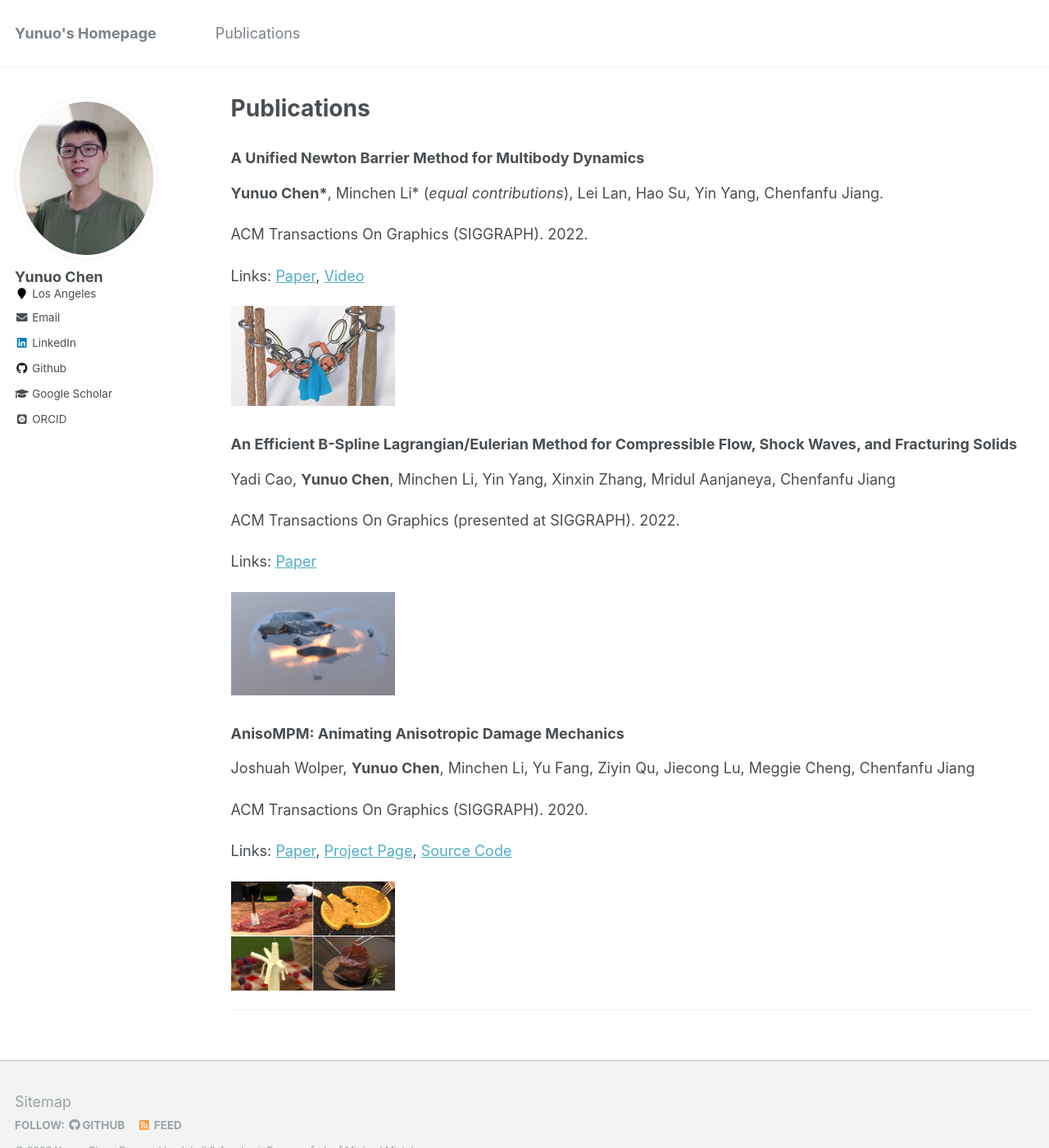
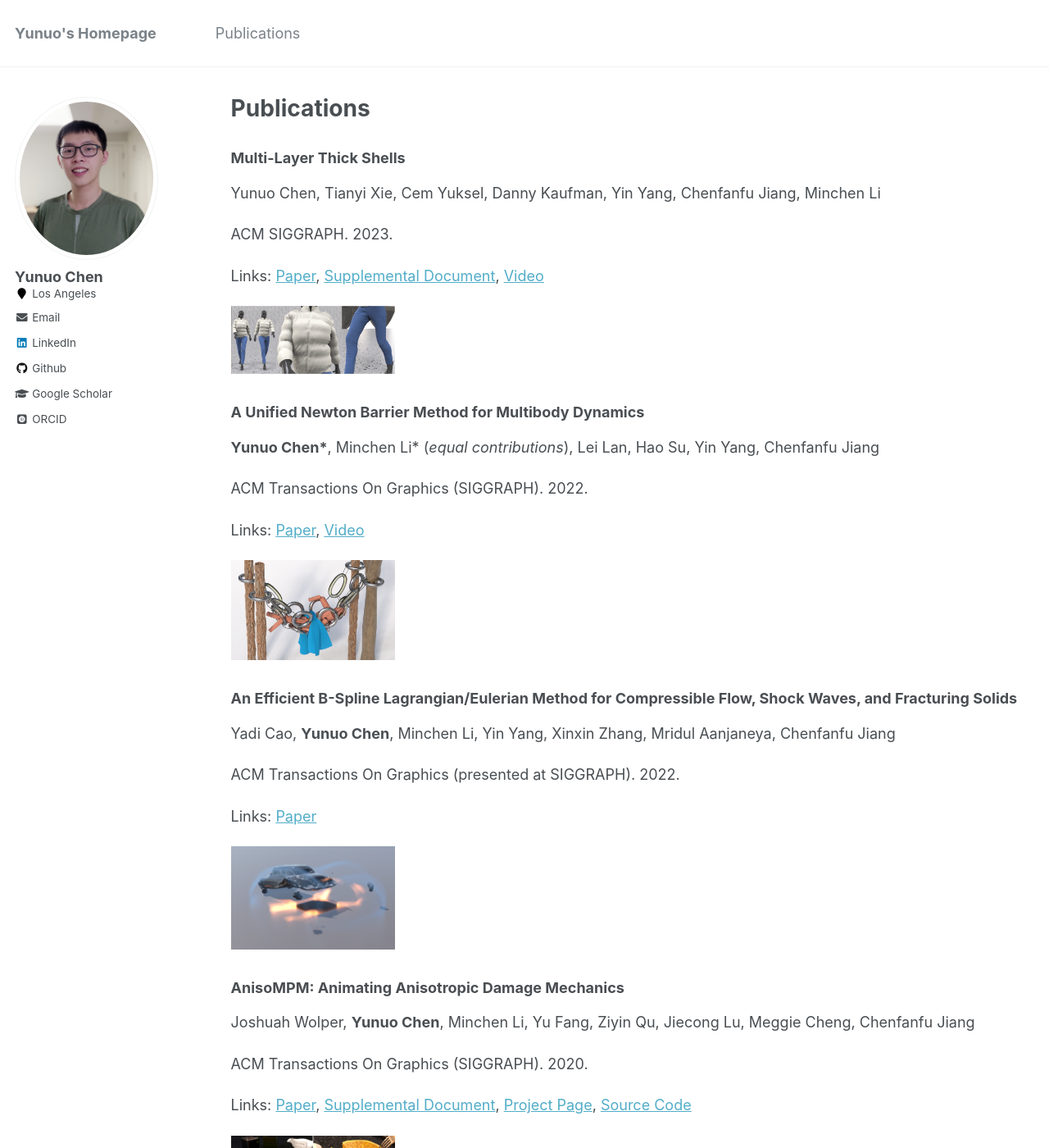
Before and after one commit to yunuoch/yunuoch.github.io, a Jekyll site: the page built from _pages/publications.md, in a window 1280 px wide and 1400 px high. Shown: the whole window at 82% size. Built offline with Jekyll 4.4.1, drawn with Linux system fonts in a browser that asks for light colours; some web fonts are replaced.

Commit message:
thick shell

```diff
--- a/_pages/publications.md
+++ b/_pages/publications.md
@@ -5,9 +5,19 @@ permalink: /publications/
 author_profile: true
 ---
 
+### Multi-Layer Thick Shells
+
+Yunuo Chen, Tianyi Xie, Cem Yuksel, Danny Kaufman, Yin Yang, Chenfanfu Jiang, Minchen Li
+
+ACM SIGGRAPH. 2023.
+
+Links: [Paper](https://drive.google.com/uc?export=view&id=17-RZkRb8uCXQqE_VrQmoQyBmwZ-su3KS), [Supplemental Document](https://drive.google.com/uc?export=view&id=1CXreHy9jzdAzv8CFFZiJwtME_Kq3jASp), [Video](https://www.youtube.com/watch?v=z1Wc5DvC2Wk&t)
+
+<img src="http://yunuoch.github.io/images/publication/thickshell.png" alt="thickshell" width="200"/>
+
 ### A Unified Newton Barrier Method for Multibody Dynamics
 
-**Yunuo Chen\***, Minchen Li\* (*equal contributions*), Lei Lan, Hao Su, Yin Yang, Chenfanfu Jiang.
+**Yunuo Chen\***, Minchen Li\* (*equal contributions*), Lei Lan, Hao Su, Yin Yang, Chenfanfu Jiang
 
 ACM Transactions On Graphics (SIGGRAPH). 2022.
 
@@ -31,7 +41,7 @@ Joshuah Wolper, **Yunuo Chen**, Minchen Li, Yu Fang, Ziyin Qu, Jiecong Lu, Meggi
 
 ACM Transactions On Graphics (SIGGRAPH). 2020.
 
-Links: [Paper](https://www.math.ucla.edu/~cffjiang/research/wolper2020aniso/Wolper2020_AnisoMPM.pdf), [Project Page](https://joshuahwolper.com/anisompm), [Source Code](https://github.com/penn-graphics-research/ziran2020)
+Links: [Paper](https://www.math.ucla.edu/~cffjiang/research/wolper2020aniso/Wolper2020_AnisoMPM.pdf), [Supplemental Document](https://www.math.ucla.edu/~cffjiang/research/wolper2020aniso/Wolper2020_AnisoMPM_Supplement.pdf), [Project Page](https://joshuahwolper.com/anisompm), [Source Code](https://github.com/penn-graphics-research/ziran2020)
 
 <img src="http://yunuoch.github.io/images/publication/anisompm.png" alt="anisompm" width="200"/>
 
```
Also changed, not shown: images/publication/thickshell.png (added).
